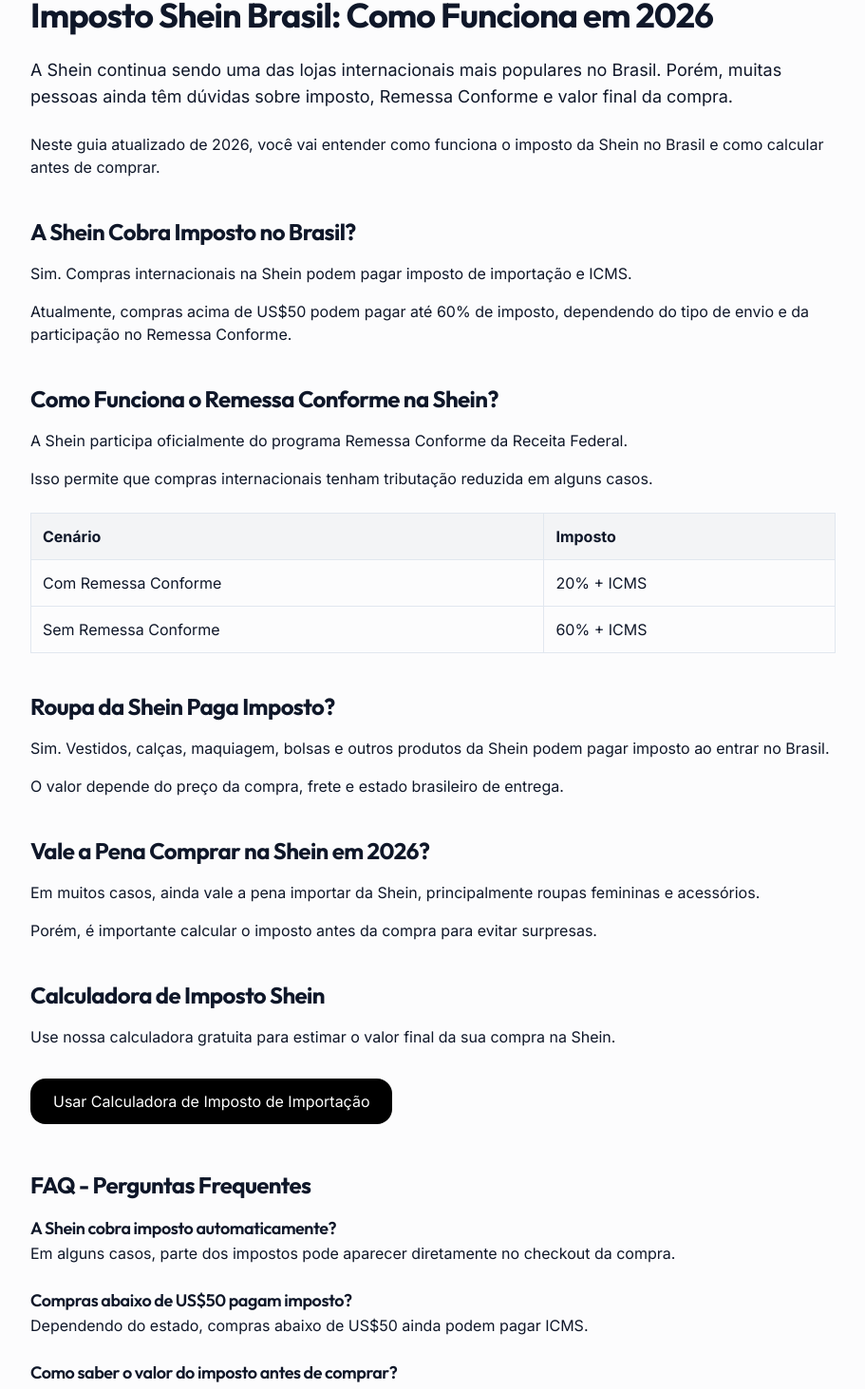
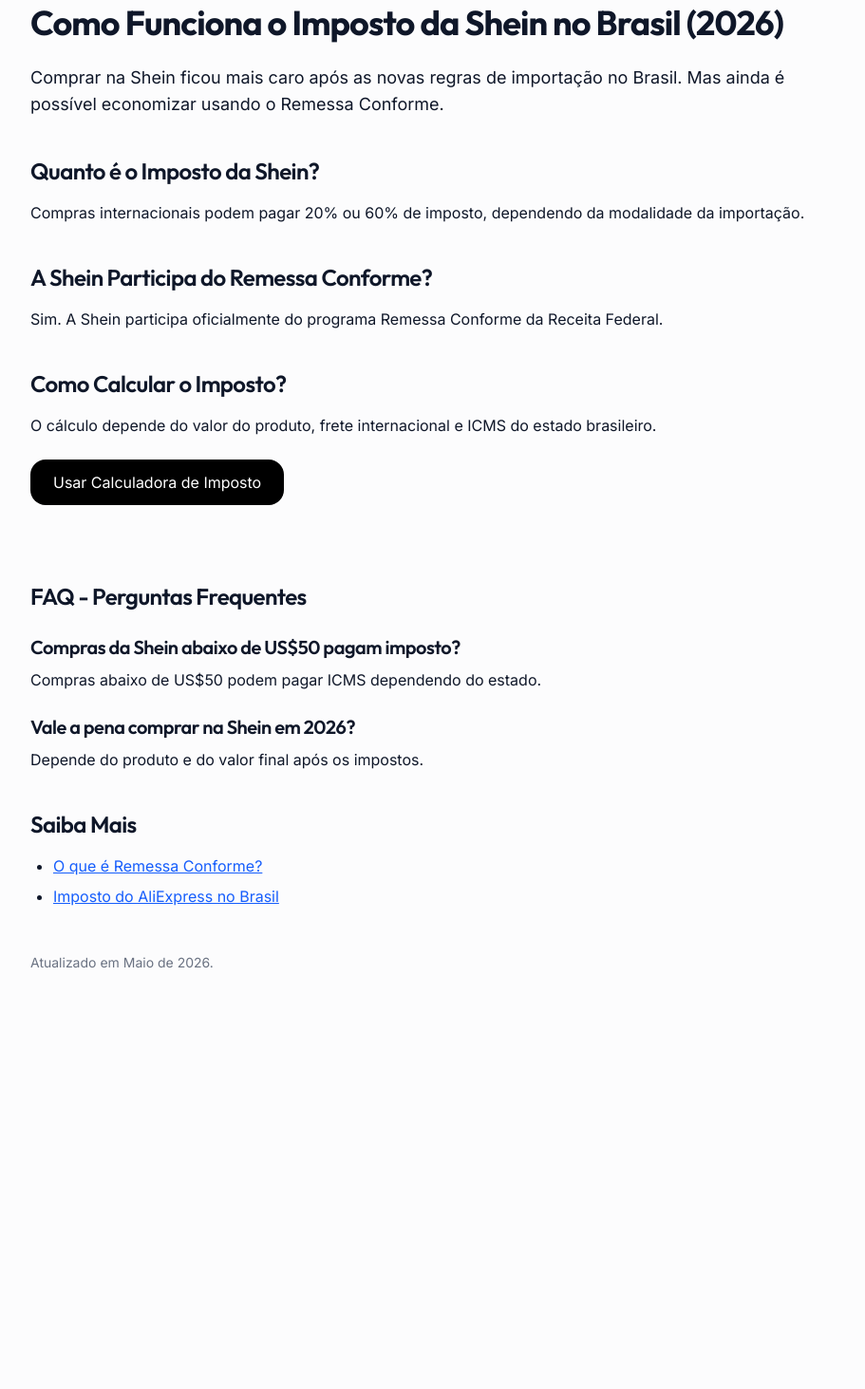
Before and after one commit to ghostBoss0905/brazil-tax-calculator, a React (Vite) app: page /imposto-shein-brasil in a window 1280 px wide. Shown: the part 44-1507 px from the top of the page at 95% size, without its empty margins (184-1095 px from the left). After the commit the page ends 1116 px from the top, so only its background shows below. Built offline with nearby package versions, Linux system fonts and the light colour scheme.

Commit message:
Update ImpostoShein.tsx

```diff
--- a/src/pages/ImpostoShein.tsx
+++ b/src/pages/ImpostoShein.tsx
@@ -1,209 +1,100 @@
-import { Helmet } from "react-helmet";
-
 export default function ImpostoShein() {
   return (
-    <>
-      <Helmet>
-        <title>
-          Imposto Shein Brasil: Como Funciona em 2026
-        </title>
+    <main className="max-w-4xl mx-auto px-6 py-12">
 
-        <meta
-          name="description"
-          content="Veja como funciona o imposto da Shein no Brasil em 2026. Descubra taxas, ICMS, Remessa Conforme e como calcular antes de comprar."
-        />
-
-        <link
-          rel="canonical"
-          href="https://www.taxadeimportacao.com/imposto-shein-brasil"
-        />
-
-        <script type="application/ld+json">
-          {JSON.stringify({
-            "@context": "https://schema.org",
-            "@type": "FAQPage",
-            mainEntity: [
-              {
-                "@type": "Question",
-                name: "A Shein cobra imposto no Brasil?",
-                acceptedAnswer: {
-                  "@type": "Answer",
-                  text: "Sim. Compras internacionais podem pagar imposto de importação e ICMS dependendo do valor.",
-                },
-              },
-              {
-                "@type": "Question",
-                name: "A Shein participa do Remessa Conforme?",
-                acceptedAnswer: {
-                  "@type": "Answer",
-                  text: "Sim. A Shein participa oficialmente do programa Remessa Conforme.",
-                },
-              },
-            ],
-          })}
-        </script>
-      </Helmet>
-
-      <main className="max-w-4xl mx-auto px-6 py-10">
       <h1 className="text-4xl font-bold mb-6">
-          Imposto Shein Brasil: Como Funciona em 2026
+        Como Funciona o Imposto da Shein no Brasil (2026)
       </h1>
 
-        <p className="mb-6 text-lg">
-          A Shein continua sendo uma das lojas internacionais mais populares no
-          Brasil. Porém, muitas pessoas ainda têm dúvidas sobre imposto,
-          Remessa Conforme e valor final da compra.
+      <p className="text-lg mb-8">
+        Comprar na Shein ficou mais caro após as novas regras de importação
+        no Brasil. Mas ainda é possível economizar usando o Remessa Conforme.
       </p>
 
+      <h2 className="text-2xl font-semibold mt-10 mb-4">
+        Quanto é o Imposto da Shein?
+      </h2>
+
       <p className="mb-6">
-          Neste guia atualizado de 2026, você vai entender como funciona o
-          imposto da Shein no Brasil e como calcular antes de comprar.
+        Compras internacionais podem pagar 20% ou 60% de imposto,
+        dependendo da modalidade da importação.
       </p>
 
-        <h2 className="text-2xl font-bold mt-10 mb-4">
-          A Shein Cobra Imposto no Brasil?
+      <h2 className="text-2xl font-semibold mt-10 mb-4">
+        A Shein Participa do Remessa Conforme?
       </h2>
 
-        <p className="mb-4">
-          Sim. Compras internacionais na Shein podem pagar imposto de
-          importação e ICMS.
+      <p className="mb-6">
+        Sim. A Shein participa oficialmente do programa Remessa Conforme
+        da Receita Federal.
       </p>
 
-        <p className="mb-4">
-          Atualmente, compras acima de US$50 podem pagar até 60% de imposto,
-          dependendo do tipo de envio e da participação no Remessa Conforme.
-        </p>
-
-        <h2 className="text-2xl font-bold mt-10 mb-4">
-          Como Funciona o Remessa Conforme na Shein?
+      <h2 className="text-2xl font-semibold mt-10 mb-4">
+        Como Calcular o Imposto?
       </h2>
 
-        <p className="mb-4">
-          A Shein participa oficialmente do programa Remessa Conforme da Receita
-          Federal.
-        </p>
-
-        <p className="mb-4">
-          Isso permite que compras internacionais tenham tributação reduzida em
-          alguns casos.
-        </p>
-
-        <div className="overflow-x-auto mt-6">
-          <table className="w-full border border-gray-300">
-            <thead>
-              <tr className="bg-gray-100">
-                <th className="border p-3 text-left">Cenário</th>
-                <th className="border p-3 text-left">Imposto</th>
-              </tr>
-            </thead>
-
-            <tbody>
-              <tr>
-                <td className="border p-3">Com Remessa Conforme</td>
-                <td className="border p-3">20% + ICMS</td>
-              </tr>
-
-              <tr>
-                <td className="border p-3">Sem Remessa Conforme</td>
-                <td className="border p-3">60% + ICMS</td>
-              </tr>
-            </tbody>
-          </table>
-        </div>
-
-        <h2 className="text-2xl font-bold mt-10 mb-4">
-          Roupa da Shein Paga Imposto?
-        </h2>
-
-        <p className="mb-4">
-          Sim. Vestidos, calças, maquiagem, bolsas e outros produtos da Shein
-          podem pagar imposto ao entrar no Brasil.
-        </p>
-
-        <p className="mb-4">
-          O valor depende do preço da compra, frete e estado brasileiro de
-          entrega.
-        </p>
-
-        <h2 className="text-2xl font-bold mt-10 mb-4">
-          Vale a Pena Comprar na Shein em 2026?
-        </h2>
-
-        <p className="mb-4">
-          Em muitos casos, ainda vale a pena importar da Shein, principalmente
-          roupas femininas e acessórios.
-        </p>
-
-        <p className="mb-4">
-          Porém, é importante calcular o imposto antes da compra para evitar
-          surpresas.
-        </p>
-
-        <h2 className="text-2xl font-bold mt-10 mb-4">
-          Calculadora de Imposto Shein
-        </h2>
-
-        <p className="mb-4">
-          Use nossa calculadora gratuita para estimar o valor final da sua
-          compra na Shein.
+      <p className="mb-6">
+        O cálculo depende do valor do produto, frete internacional e ICMS
+        do estado brasileiro.
       </p>
 
       <a
         href="/"
-          className="inline-block mt-4 bg-black text-white px-6 py-3 rounded-xl"
+        className="inline-block bg-black text-white px-6 py-3 rounded-xl mb-10"
       >
-          Usar Calculadora de Imposto de Importação
+        Usar Calculadora de Imposto
       </a>
 
-        <h2 className="text-2xl font-bold mt-12 mb-4">
+      <h2 className="text-2xl font-semibold mt-10 mb-4">
         FAQ - Perguntas Frequentes
       </h2>
 
-        <div className="space-y-6">
-          <div>
-            <h3 className="font-semibold text-lg">
-              A Shein cobra imposto automaticamente?
+      <h3 className="text-xl font-semibold mt-6 mb-2">
+        Compras da Shein abaixo de US$50 pagam imposto?
       </h3>
 
-            <p>
-              Em alguns casos, parte dos impostos pode aparecer diretamente no
-              checkout da compra.
+      <p className="mb-4">
+        Compras abaixo de US$50 podem pagar ICMS dependendo do estado.
       </p>
+
+      <h3 className="text-xl font-semibold mt-6 mb-2">
+        Vale a pena comprar na Shein em 2026?
+      </h3>
+
+      <p className="mb-4">
+        Depende do produto e do valor final após os impostos.
+      </p>
+
+      <div className="mt-10">
+        <h2 className="text-2xl font-semibold mb-4">
+          Saiba Mais
+        </h2>
+
+        <ul className="list-disc pl-6 space-y-2">
+          <li>
+            <a
+              href="/o-que-e-remessa-conforme"
+              className="text-blue-600 underline"
+            >
+              O que é Remessa Conforme?
+            </a>
+          </li>
+
+          <li>
+            <a
+              href="/imposto-aliexpress-brasil"
+              className="text-blue-600 underline"
+            >
+              Imposto do AliExpress no Brasil
+            </a>
+          </li>
+        </ul>
       </div>
 
-          <div>
-            <h3 className="font-semibold text-lg">
-              Compras abaixo de US$50 pagam imposto?
-            </h3>
-
-            <p>
-              Dependendo do estado, compras abaixo de US$50 ainda podem pagar
-              ICMS.
-            </p>
-          </div>
-
-          <div>
-            <h3 className="font-semibold text-lg">
-              Como saber o valor do imposto antes de comprar?
-            </h3>
-
-            <p>
-              Você pode usar nossa calculadora gratuita para estimar o valor da
-              tributação.
-            </p>
-          </div>
-        </div>
-
-        <div className="mt-12 border-t pt-6">
-          <p className="text-sm text-gray-500">
-            Publicado em Maio de 2026.
+      <p className="text-sm text-gray-500 mt-12">
+        Atualizado em Maio de 2026.
       </p>
 
-          <p className="text-sm text-gray-500">
-            Baseado nas regras atuais da Receita Federal do Brasil.
-          </p>
-        </div>
     </main>
-    </>
   );
 }
```
Lines whose indentation alone changed are shown as unchanged.
